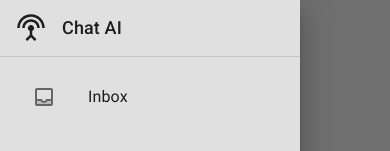
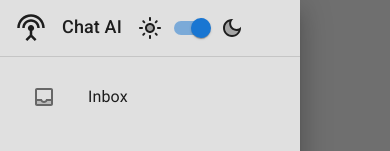
Before and after one commit to sai-public-user/chat-ai, a React (Create React App) app: page / in a window 390 px wide. Both pictures are taken after a click on the button 12 px from the left and 28 px from the top of the page. Shown: the top 151 px of the page. Built offline with nearby package versions, Linux system fonts and the light colour scheme.

Commit message:
responsive changes

```diff
--- a/src/App.js
+++ b/src/App.js
@@ -1,29 +1,20 @@
 import "./App.css";
-import { useContext } from "react";
-import { Box, Stack, Switch } from "@mui/material";
-import { ThemeContext } from "./Contexts/Theme";
+import { Box } from "@mui/material";
 import Layout from "./Components/Layout";
-import { DarkModeTwoTone, LightModeTwoTone } from "@mui/icons-material";
+import ThemeToggle from "./Components/ThemeToggle";
 
 function App() {
-  const { mode, setMode } = useContext(ThemeContext);
   return (
     <Layout>
       <Box className="App">
-        <Stack
-          direction="row"
-          alignItems="center"
-          mx={{ position: "fixed", top: "1rem", right: "2rem" }}
-        >
-          <LightModeTwoTone />
-          <Switch
-            checked={mode === "light"}
-            onChange={() =>
-              setMode((prev) => (prev === "light" ? "dark" : "light"))
-            }
-          />
-          <DarkModeTwoTone />
-        </Stack>
+        <ThemeToggle
+          sx={{
+            position: "fixed",
+            top: "1rem",
+            right: "2rem",
+            display: { sm: "none", md: "flex" },
+          }}
+        />
       </Box>
     </Layout>
   );
--- a/src/Components/Sidebar.js
+++ b/src/Components/Sidebar.js
@@ -4,6 +4,7 @@
   SettingsInputAntennaTwoTone,
 } from "@mui/icons-material";
 import {
+  Box,
   Divider,
   Drawer,
   Grid,
@@ -17,6 +18,7 @@
   useTheme,
 } from "@mui/material";
 import React from "react";
+import ThemeToggle from "./ThemeToggle";
 
 const drawer = (
   <Grid
@@ -27,7 +29,13 @@
     flex={1}
   >
     <Grid item>
-      <Toolbar display="flex" sx={{ gap: 2 }} alignItems="center">
+      <Toolbar
+        display="flex"
+        sx={{ gap: 2 }}
+        justifyContent="space-between"
+        alignItems="center"
+      >
+        <Box display="flex" sx={{ gap: 2 }}>
           <SettingsInputAntennaTwoTone sx={{ fontSize: 30 }} />
           <Typography
             variant="h6"
@@ -37,6 +45,12 @@
           >
             Chat AI
           </Typography>
+        </Box>
+        <ThemeToggle
+          sx={{
+            display: { sm: "flex", md: "none" },
+          }}
+        />
       </Toolbar>
       <Divider />
       <List>
--- /dev/null
+++ b/src/Components/ThemeToggle.js
@@ -0,0 +1,26 @@
+import { useContext } from "react";
+import { Stack, Switch } from "@mui/material";
+import { ThemeContext } from "../Contexts/Theme";
+import { DarkModeTwoTone, LightModeTwoTone } from "@mui/icons-material";
+
+export default function ThemeToggle({ sx }) {
+  const { mode, setMode } = useContext(ThemeContext);
+  return (
+    <Stack
+      direction="row"
+      display="flex"
+      justifyContent="center"
+      alignItems="center"
+      sx={sx}
+    >
+      <LightModeTwoTone />
+      <Switch
+        checked={mode === "light"}
+        onChange={() =>
+          setMode((prev) => (prev === "light" ? "dark" : "light"))
+        }
+      />
+      <DarkModeTwoTone />
+    </Stack>
+  );
+}
```
Lines whose indentation alone changed are shown as unchanged.
